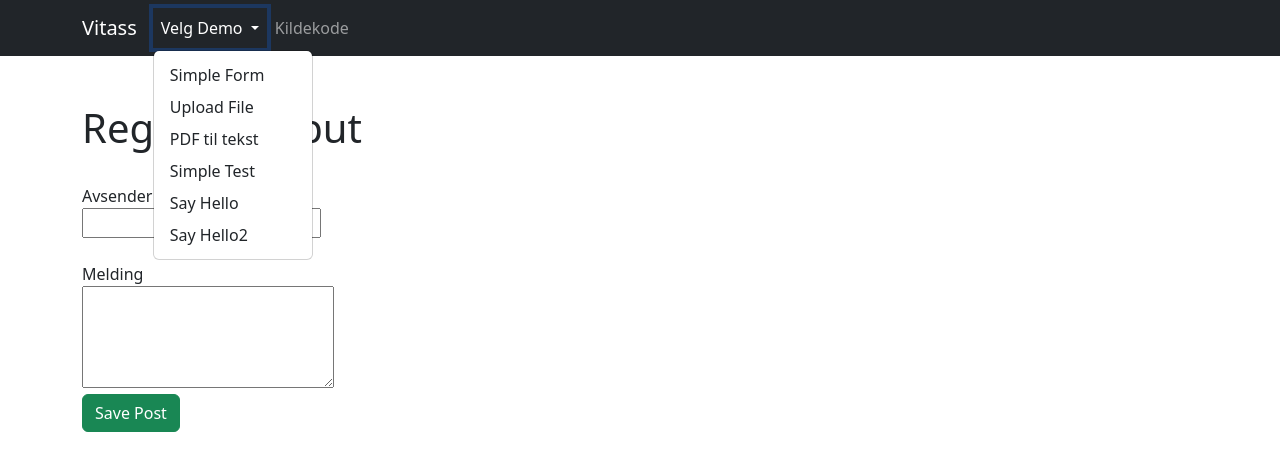
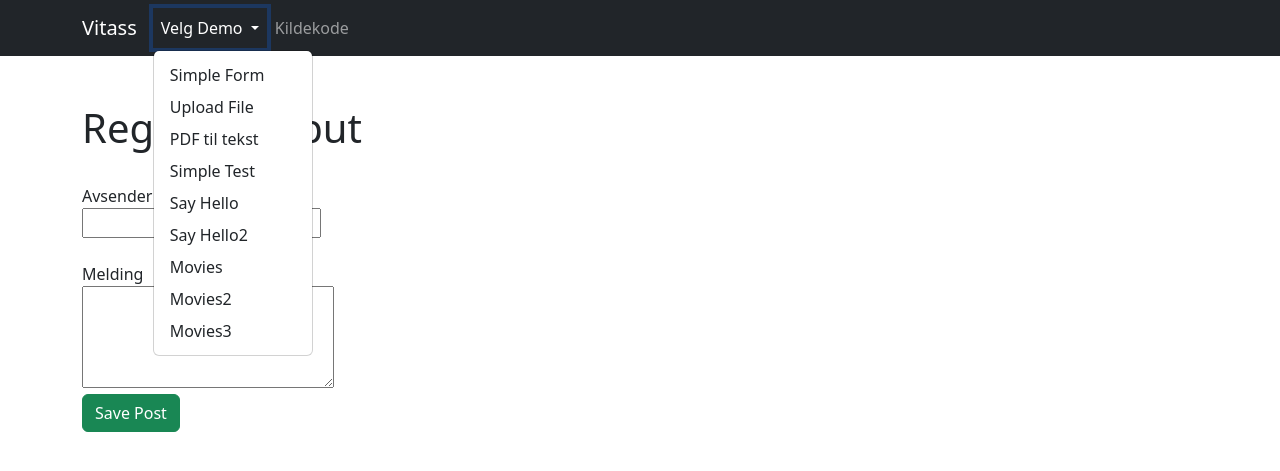
Before and after one commit to uia-worker/vitass, a Django app: page /test/ in a window 1280 px wide, after a click on "Velg Demo". Shown: the top 471 px of the page. Run offline with Django 4.2, Linux system fonts and the light colour scheme; some libraries are stand-ins or nearby versions.

Commit message:
Movies demo

```diff
--- /dev/null
+++ b/vitass_demo/app/admin.py
@@ -0,0 +1,4 @@
+from .models import Movie
+from django.contrib import admin
+
+admin.site.register(Movie)
--- a/vitass_demo/app/templates/bootstrap/base.html
+++ b/vitass_demo/app/templates/bootstrap/base.html
@@ -27,6 +27,9 @@
               <a class="dropdown-item" href="{% url 'simple_test' %}">Simple Test</a>
               <a class="dropdown-item" href="{% url 'say_hello' %}">Say Hello</a>
               <a class="dropdown-item" href="{% url 'say_hello2' %}">Say Hello2</a>
+              <a class="dropdown-item" href="{% url 'movies' %}">Movies</a>
+              <a class="dropdown-item" href="{% url 'movies2' %}">Movies2</a>
+              <a class="dropdown-item" href="{% url 'movies3' %}">Movies3</a>
            </div>
           </li>
         </ul>
--- /dev/null
+++ b/vitass_demo/app/templates/bootstrap/detail.html
@@ -0,0 +1,5 @@
+
+
+<p>{{movie.title}}</p>
+<p>{{movie.year}}</p>
+<a href = 'http://localhost:8000/delete/{{movie.id}}' > DELETE</a>
--- /dev/null
+++ b/vitass_demo/app/templates/bootstrap/movies.html
@@ -0,0 +1,3 @@
+
+
+{{movies}}
--- a/vitass_demo/app/urls.py
+++ b/vitass_demo/app/urls.py
@@ -35,6 +35,12 @@ urlpatterns = [
     path("pdf2txt/", views.read_file, name='read_file'),
     path("test/", views.simple_test_view, name="simple_test"),
     path("say_hello/", views.say_hello, name='say_hello'),
-    path("say_hello2/", views.say_hello2, name='say_hello2')
+    path("say_hello2/", views.say_hello2, name='say_hello2'),
+    path("movies/", views.movies, name="movies"),
+    path("movies2/", views.movies2, name="movies2"),
+    path("movies3/", views.movies3, name="movies3"),
+    path("<int:id>/", views.detail, name="detail"),
+    path("add/", views.add, name="add"),
+    path("delete/<int:id>", views.delete, name="delete")
 
 ]
--- a/vitass_demo/app/views.py
+++ b/vitass_demo/app/views.py
@@ -1,6 +1,6 @@
 from django.conf import settings
 from django.shortcuts import render, redirect
-from django.http import HttpResponse
+from django.http import HttpResponse, HttpResponseRedirect
 from .models import UploadedFile
 from .forms import UploadFileForm
 from django.conf import settings
@@ -14,9 +14,51 @@ from app.forms import SimpleForm
 from app.forms import SimpleTestForm
 import pdfplumber
 from django.core.files import File
+from .models import Movie
+
+
+data2 = {"movies" : Movie.objects.all()}
+
+data = {
+    "movies": [
+        {
+            "id":5,
+            "title":"Jaws",
+            "year":1986,
+        },
+        {
+            "id":6,
+            "title":"Sharkando",
+            "year":1990,
+
+        },
+        {
+            "id":7,
+            "title":"The Meg",
+            "year":2000,
+
+        }
+
+
+
+    ]
+}
 
 def home_redirect_view(request):
     return redirect("simple_form")
+
+def movies(request):
+    #theme = getattr(settings, "VITASS_THEME", "bootstrap")
+    return render(request, 'bootstrap/movies.html', data)
+
+def movies2(request):
+    theme = getattr(settings, "VITASS_THEME", "bootstrap")
+    data = Movie.objects.all()
+    return render(request, "%s/movies2.html" % theme, {'movies':data})
+
+def movies3(request):
+    data = Movie.objects.all()
+    return render(request, "bootstrap/movies3.html", {'movies': data})
 
 def say_hello2(request):
     return HttpResponse('Hello World')
@@ -24,6 +66,25 @@ def say_hello2(request):
 def say_hello(request):
     theme = getattr(settings, "VITASS_THEME", "bootstrap")
     return render(request, "%s/hello.html" % theme, {"name": "mads"})
+
+def detail(request, id):
+    theme = getattr(settings, "VITASS_THEME", "bootstrap")
+    data = Movie.objects.get(pk=id)
+    return render(request, "%s/detail.html" % theme, {"movie": data})
+
+def add(request):
+    title = request.POST.get('title')
+    year = request.POST.get('year')
+
+    if title and year:
+        movie = Movie(title=title, year=year)
+        movie.save()
+        return HttpResponseRedirect('/movies2')
+    return render(request, 'bootstrap/add.html')
+
+def delete(request, id):
+    Movie.objects.get(pk=id).delete()
+    return HttpResponseRedirect('/movies2')
 
 #def pass_request(request):
 #    print("the request method is:", request.method)
```
Also changed, not shown: vitass_demo/app/models.py (+7 -0 lines), vitass_demo/app/templates/bootstrap/add.html (added, +8 -0 lines), vitass_demo/app/templates/bootstrap/movies2.html (added, +26 -0 lines), vitass_demo/app/templates/bootstrap/movies3.html (added, +14 -0 lines), vitass_demo/app/migrations/0001_initial.py (added), vitass_demo/app/migrations/__init__.py (added).
